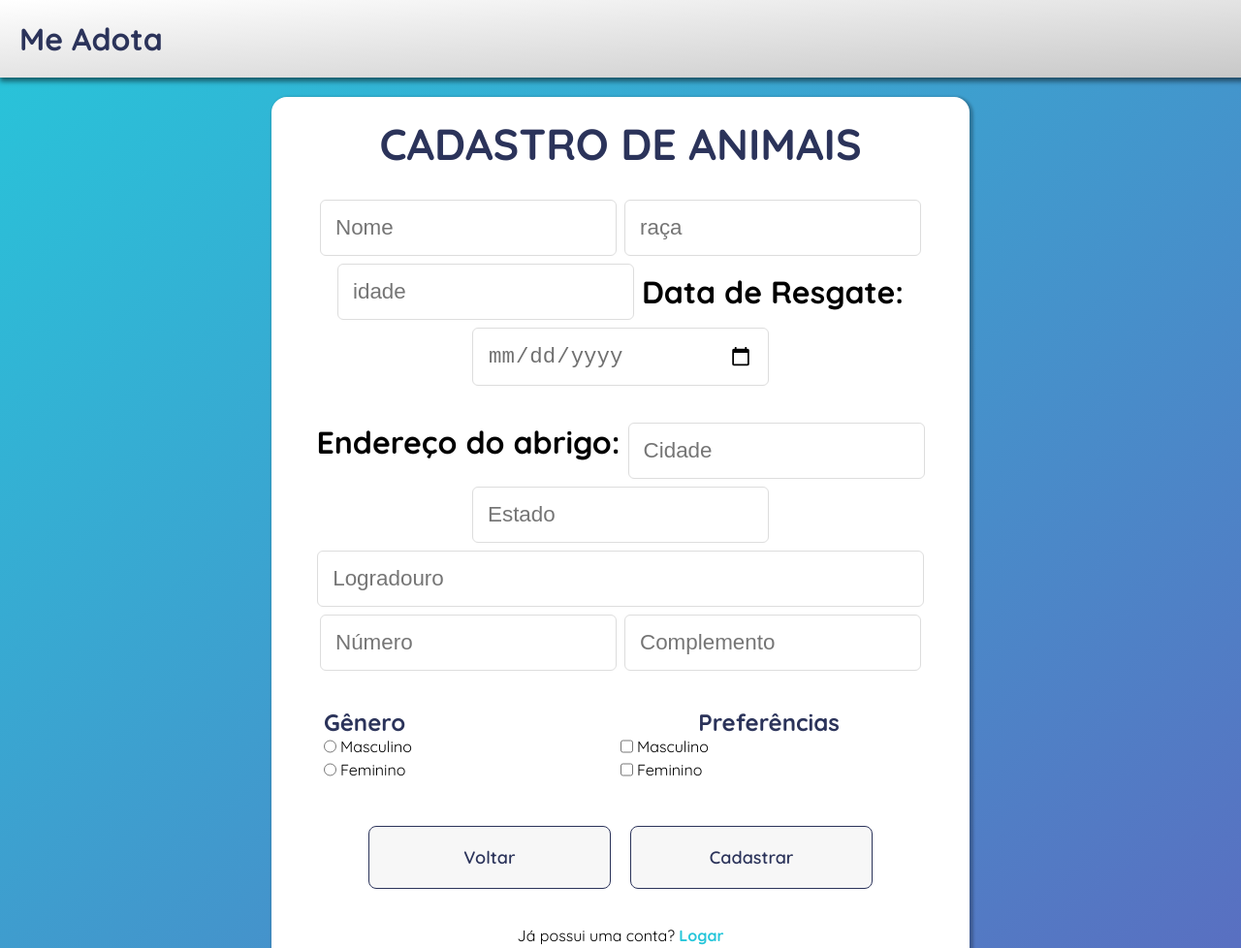
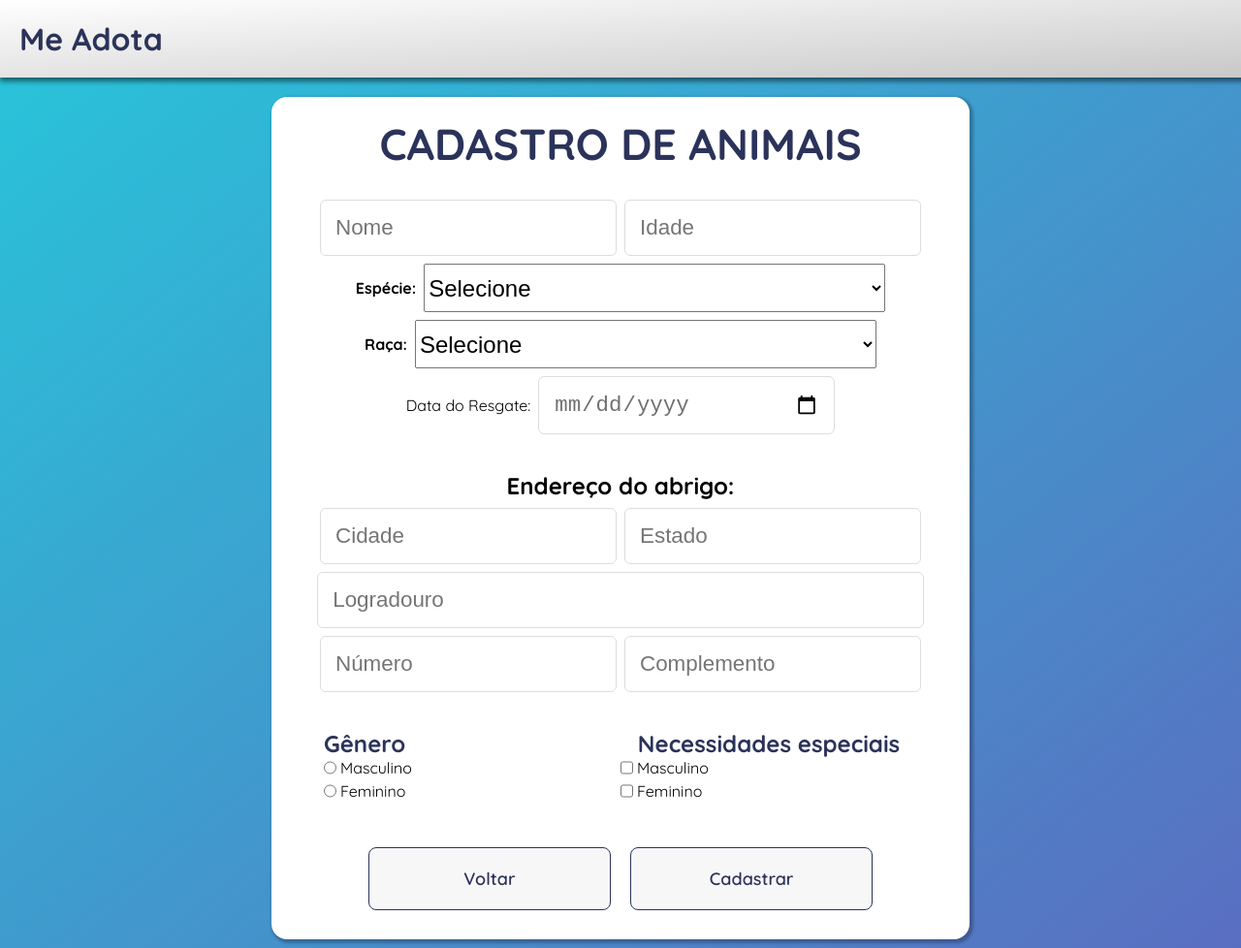
Before and after one commit to vitor-g-teixeira/projeto-pets, a plain HTML site: page cadastroAnimal.html in a window 1280 px wide. Shown: the top 978 px of the page at 97% size. Drawn offline with Linux system fonts and the light colour scheme.

Commit message:
Trabalhando no formulario de cadastrar pets

```diff
--- /dev/null
+++ b/cadastroAnimal.css
@@ -0,0 +1,31 @@
+.lista-container{
+    width: 100%;
+}
+
+.lista{
+    width: 100%;
+    justify-content: center;
+}
+
+.lista > label{
+    font-weight: bolder;
+}
+
+.lista > select{
+    width: 70%;
+    height: 50px;
+
+    font-size: 1.5em;
+}
+
+select option{
+    color: black;
+}
+
+.placeholder-text{
+    color: grey;
+}
+
+#container-resgate{
+    width: 100%;
+}
--- a/cadastroAnimal.html
+++ b/cadastroAnimal.html
@@ -13,6 +13,7 @@
     />
     <link rel="stylesheet" href="padrao.css">
     <link rel="stylesheet" href="formulario.css">
+    <link rel="stylesheet" href="cadastroAnimal.css">
 </head>
 <body>
     <header>
@@ -27,22 +28,50 @@
             <div class="form-inputs columns wraps">
                 <div class="form-campos wraps">
                     <input class="campo" id="nome" type="text" placeholder="Nome">
-                    <input class="campo" id="raca" type="text" placeholder="raça">
-                    <input class="campo" id="idade" type="text" placeholder="idade">
-                    <h1 id="textoResgate">Data de Resgate:</h1>
-                    <input class="campo" id="dataResgate" type="date" placeholder="Data de Resgate" name="" id="">
+                    <input class="campo" id="idade" type="text" placeholder="Idade">
+
+                    <div class="form-campos wraps lista-container">
+
+                        <div class="form-campos wraps lista">
+                            <label for="especie-animal">Espécie:</label>
+                            <select id="especie-animal" name="especie-animal" id="fruta">
+                                <option value="" selected disabled class="placeholder-text">Selecione</option>
+                                <option value="">Cachorro</option>
+                                <option value="">Gato</option>
+                                <option value="">Hamster</option>
+                                <option value="vira-lata">Outro</option>
+                            </select>
+                        </div>
+
+                        <div class="form-campos wraps lista">
+                            <label for="raca-animal">Raça:</label>
+                            <select id="raca-animal" name="raca-animal">
+                                <option value="" selected disabled>Selecione</option>
+                                <option value="rotweiller">Rotweiller</option>
+                                <option value="bulldog">Bulldog</option>
+                                <option value="pastor-alemao">Pastor Alemão</option>
+                                <option value="fila-brasileiro">Fila Brasileiro</option>
+                                <option value="vira-lata">Vira-Lata</option>
+                            </select>
+                        </div>
+                    </div>
                 </div>
 
+                <div class="form-campos wraps" id="container-resgate">
+                    <label for="data-resgate" id="resgate-texto">Data do Resgate:</label>
+                    <input class="campo" id="data-resgate" type="date">
+                </div>
 
                 <div class="form-endereco wraps">
-                    <h1 id="endereçoAbrigo">Endereço do abrigo:</h1>
-                    <input class="campo" id="cidade" type="text" placeholder="Cidade">
-                    <input class="campo" id="estado" type="text" placeholder="Estado">
-                    <input class="campo maior" id="logradouro" type="text" placeholder="Logradouro">
-                    <input class="campo" id="numero" type="text" placeholder="Número">
-                    <input class="campo" id="complemento" type="text" placeholder="Complemento">
+                    <h2 id="endereco-abrigo">Endereço do abrigo:</h2>
+                    <div class="form-campos wraps">
+                        <input class="campo" id="cidade" type="text" placeholder="Cidade">
+                        <input class="campo" id="estado" type="text" placeholder="Estado">
+                        <input class="campo maior" id="logradouro" type="text" placeholder="Logradouro">
+                        <input class="campo" id="numero" type="text" placeholder="Número">
+                        <input class="campo" id="complemento" type="text" placeholder="Complemento">
+                    </div>
                 </div>
-
                 <div class="form-boxes wraps">
                     <div class="form-genero columns wraps">
                         <h2>Gênero</h2>
@@ -62,7 +91,7 @@
                     </div>
 
                     <div class="form-preferencias columns wraps">
-                        <h2>Preferências</h2>
+                        <h2>Necessidades especiais</h2>
 
                         <div class="preferencias-opcoes columns">
 
@@ -79,26 +108,13 @@
                     </div>
                 </div>
 
-
                 <div class="form-botoes wraps">
                     <a href="index.html" class="botao">Voltar</a>
                     <input id="cadastro"class="botao" type="button" value="Cadastrar" onclick="cadastrar()">
-
-
+                </div>
             </div>
-
-
-            <p>Já possui uma conta? <a class="link" href="login.html">Logar</a></p>
         </form>
-
-
-
     </main>
-
-
-
-
-
 
     <footer>
         <p>footer</p>
```
